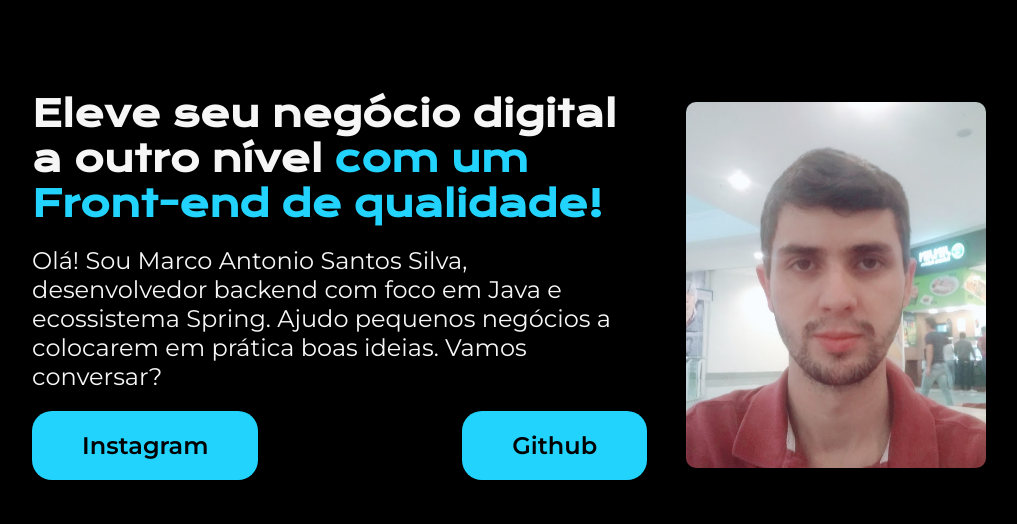
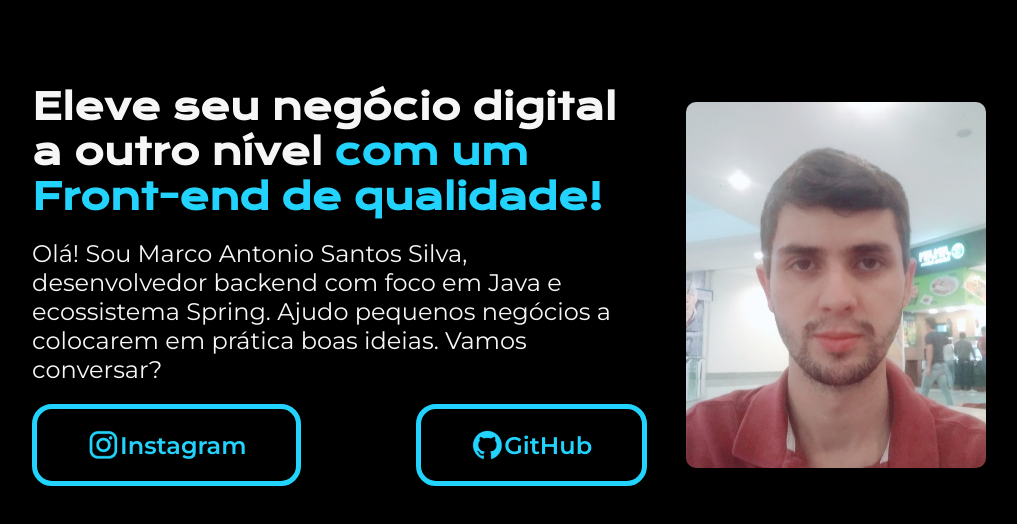
Before and after one commit to marcoantoniossilva/posweb-html-css, a plain HTML site: page index.html in a window 1280 px wide. Shown: the whole page, without its empty margins (112-1129 px from the left). Drawn offline with nearby package versions, Linux system fonts and the light colour scheme.

Commit message:
adicionado botões e ícones

```diff
--- a/index.html
+++ b/index.html
@@ -14,10 +14,15 @@
                 de qualidade!</strong></h1>
             <p class="apresentacao__conteudo__texto">Olá! Sou Marco Antonio Santos Silva, desenvolvedor backend com foco em Java e ecossistema Spring. Ajudo pequenos negócios
                 a colocarem em prática boas ideias. Vamos conversar?</p>
-            <div class="links">
-                <a class="links" href="https://instagram.com/marcosilvabsi">Instagram</a>
-                <a class="links" href="https://github.com/marcoantoniossilva">Github</a>
-            </div>
+                <div class="links">
+                    <a class="links" href="https://instagram.com/marcosilvabsi">
+                        <img src="instagram.png" alt="Instagram" class="icon"> Instagram
+                    </a>
+                    <a class="links" href="https://github.com/marcoantoniossilva">
+                        <img src="github.png" alt="GitHub" class="icon"> GitHub
+                    </a>
+                </div>
+
         </section>
         <img class="imagem" src="img.jpg" alt="Foto de Marco">
     </main>
--- a/style.css
+++ b/style.css
@@ -47,15 +47,17 @@ div.links {
 }
 
 a.links {
-    background-color: #22D4FD;
+    border: 5px solid #22D4FD;
     text-align: center;
     font-size: 24px;
     padding: 20px 50px;
     border-radius: 20px;
     text-decoration: none;
-    color: black;
+    color: #22D4FD;
     font-weight: 600;
     font-family: "Montserrat", sans-serif;
+    display: inline-flex;
+    align-items: center;
 }
 
 .imagem {
```
Also changed, not shown: github.png (added), instagram.png (added).
